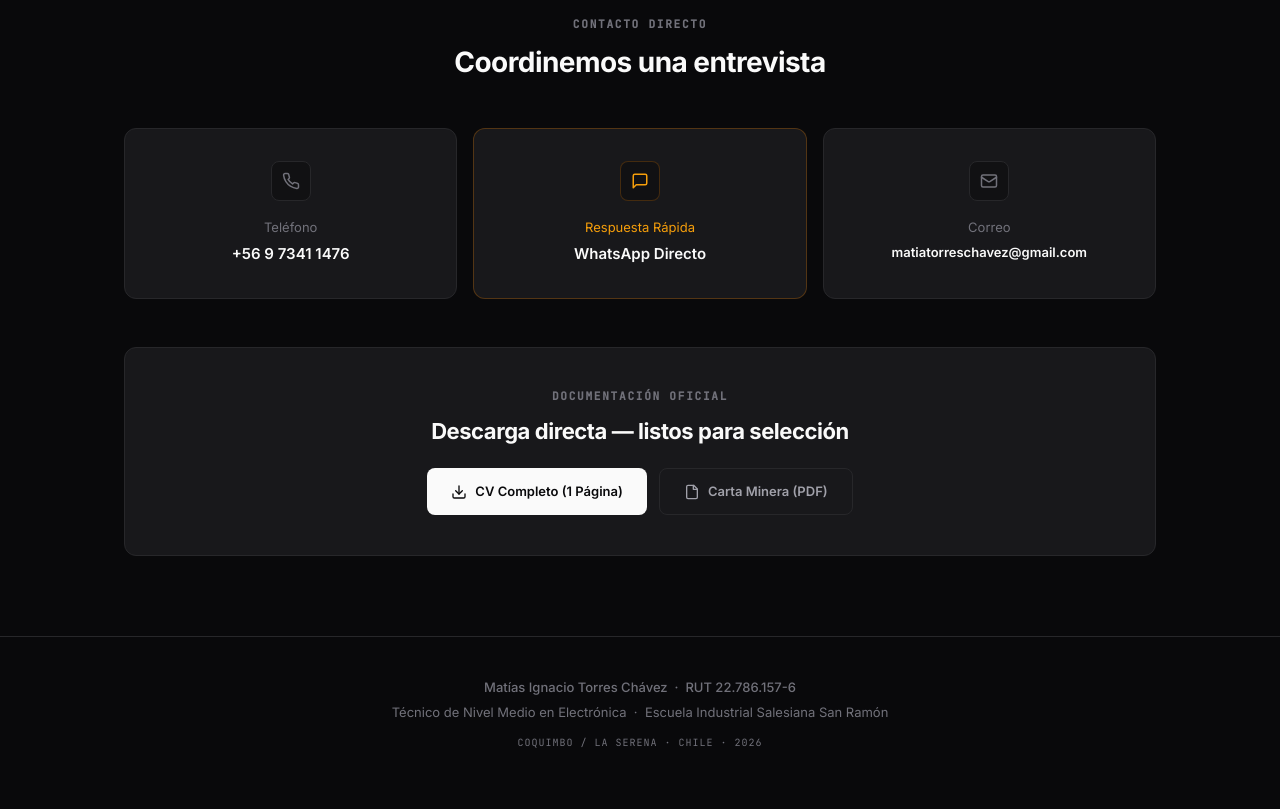
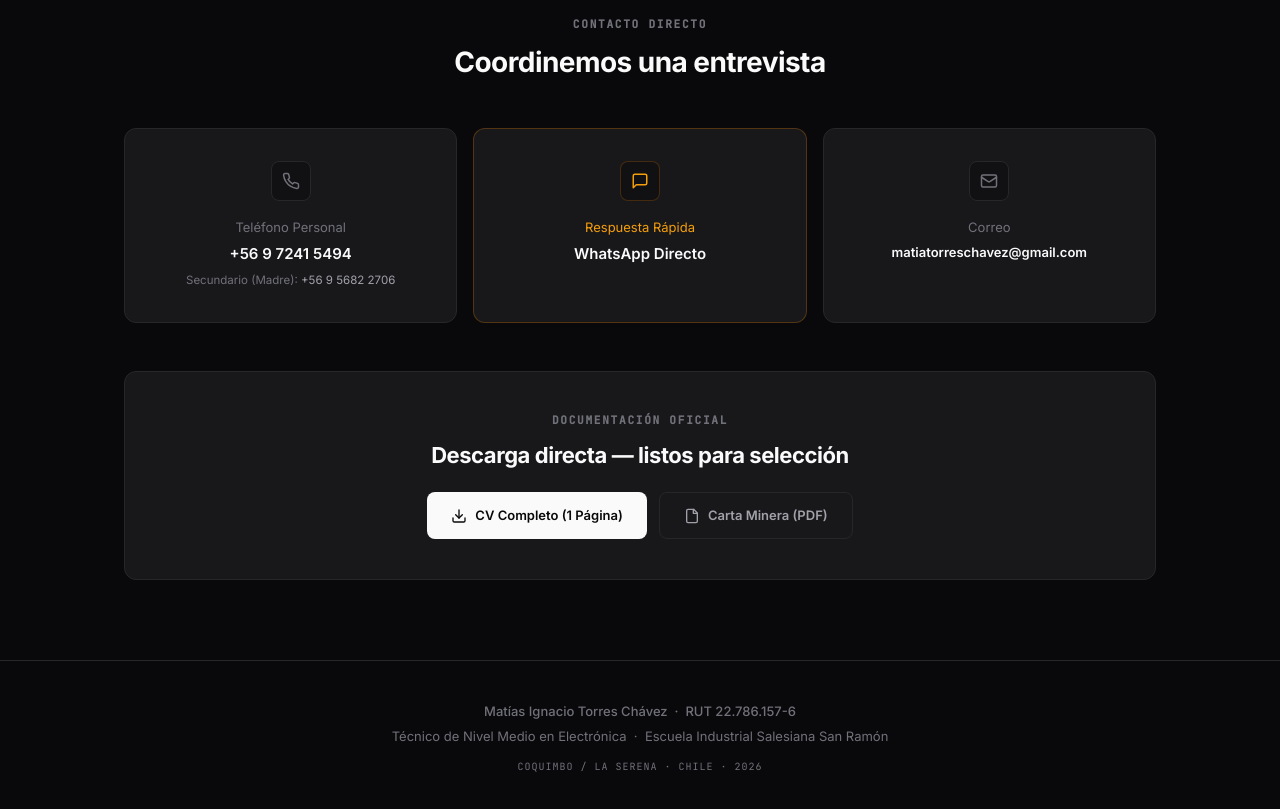
Before and after one commit to matiastorres65/portafolio, a plain HTML site: page index.html in a window 1280 px wide. Shown: the part 5180-5989 px from the top of the page. Drawn offline with Linux system fonts and the light colour scheme.

Commit message:
Actualizar numeros de contacto: personal +56972415494 y madre +56956822706

```diff
--- a/index.html
+++ b/index.html
@@ -377,7 +377,7 @@
           <svg xmlns="http://www.w3.org/2000/svg" width="14" height="14" viewBox="0 0 24 24" fill="none" stroke="currentColor" stroke-width="2" stroke-linecap="round" stroke-linejoin="round"><path d="M21 15v4a2 2 0 0 1-2 2H5a2 2 0 0 1-2-2v-4"/><polyline points="7 10 12 15 17 10"/><line x1="12" y1="15" x2="12" y2="3"/></svg>
           CV
         </a>
-        <a href="https://wa.me/56973411476?text=Hola%20Mat%C3%ADas,%20vi%20tu%20portafolio%20profesional%20y%20me%20gustar%C3%ADa%20coordinar%20una%20entrevista." target="_blank" class="btn btn-accent" style="padding: 0.5rem 1rem; font-size: 0.75rem;">
+        <a href="https://wa.me/56972415494?text=Hola%20Mat%C3%ADas,%20vi%20tu%20portafolio%20profesional%20y%20me%20gustar%C3%ADa%20coordinar%20una%20entrevista." target="_blank" class="btn btn-accent" style="padding: 0.5rem 1rem; font-size: 0.75rem;">
           Contactar
         </a>
         <button class="mobile-toggle" id="menu-btn" aria-label="Menú">
@@ -393,7 +393,7 @@
       <a href="#contacto">Contacto</a>
       <div style="padding-top: 0.75rem; border-top: 1px solid var(--border); margin-top: 0.5rem; display: flex; gap: 0.5rem;">
         <a href="CV_Matias_Torres_Chavez.pdf" download class="btn btn-ghost" style="flex:1; justify-content: center; font-size: 0.75rem; padding: 0.625rem;">Descargar CV</a>
-        <a href="https://wa.me/56973411476" target="_blank" class="btn btn-accent" style="flex:1; justify-content: center; font-size: 0.75rem; padding: 0.625rem;">WhatsApp</a>
+        <a href="https://wa.me/56972415494" target="_blank" class="btn btn-accent" style="flex:1; justify-content: center; font-size: 0.75rem; padding: 0.625rem;">WhatsApp</a>
       </div>
     </div>
   </nav>
@@ -423,7 +423,7 @@
           <svg xmlns="http://www.w3.org/2000/svg" width="16" height="16" viewBox="0 0 24 24" fill="none" stroke="currentColor" stroke-width="2" stroke-linecap="round" stroke-linejoin="round"><path d="M14.5 2H6a2 2 0 0 0-2 2v16a2 2 0 0 0 2 2h12a2 2 0 0 0 2-2V7.5L14.5 2z"/><polyline points="14 2 14 8 20 8"/></svg>
           Carta de Presentación
         </a>
-        <a href="https://wa.me/56973411476?text=Hola%20Mat%C3%ADas,%20vi%20tu%20portafolio%20y%20me%20gustar%C3%ADa%20coordinar%20una%20entrevista." target="_blank" class="btn btn-ghost">
+        <a href="https://wa.me/56972415494?text=Hola%20Mat%C3%ADas,%20vi%20tu%20portafolio%20y%20me%20gustar%C3%ADa%20coordinar%20una%20entrevista." target="_blank" class="btn btn-ghost">
           <svg xmlns="http://www.w3.org/2000/svg" width="16" height="16" viewBox="0 0 24 24" fill="none" stroke="currentColor" stroke-width="2" stroke-linecap="round" stroke-linejoin="round"><path d="M21 15a2 2 0 0 1-2 2H7l-4 4V5a2 2 0 0 1 2-2h14a2 2 0 0 1 2 2z"/></svg>
           WhatsApp
         </a>
@@ -812,15 +812,16 @@
       </div>
 
       <div class="grid-3" style="gap: 1rem; margin-bottom: 3rem;">
-        <a href="tel:+56973411476" class="card contact-card">
+        <div class="card contact-card">
           <div class="contact-icon">
             <svg xmlns="http://www.w3.org/2000/svg" width="18" height="18" viewBox="0 0 24 24" fill="none" stroke="currentColor" stroke-width="2" stroke-linecap="round" stroke-linejoin="round"><path d="M22 16.92v3a2 2 0 0 1-2.18 2 19.79 19.79 0 0 1-8.63-3.07 19.5 19.5 0 0 1-6-6 19.79 19.79 0 0 1-3.07-8.67A2 2 0 0 1 4.11 2h3a2 2 0 0 1 2 1.72 12.84 12.84 0 0 0 .7 2.81 2 2 0 0 1-.45 2.11L8.09 9.91a16 16 0 0 0 6 6l1.27-1.27a2 2 0 0 1 2.11-.45 12.84 12.84 0 0 0 2.81.7A2 2 0 0 1 22 16.92z"/></svg>
           </div>
-          <div class="t-small" style="margin-bottom: 0.25rem;">Teléfono</div>
-          <div class="t-white" style="font-weight: 600; font-size: 0.9375rem;">+56 9 7341 1476</div>
-        </a>
+          <div class="t-small" style="margin-bottom: 0.25rem;">Teléfono Personal</div>
+          <div class="t-white" style="font-weight: 600; font-size: 0.9375rem;"><a href="tel:+56972415494" style="color: inherit; text-decoration: none;">+56 9 7241 5494</a></div>
+          <div class="t-small" style="margin-top: 0.35rem; font-size: 0.72rem; color: var(--text-3);">Secundario (Madre): <a href="tel:+56956822706" style="color: var(--text-2); text-decoration: none;">+56 9 5682 2706</a></div>
+        </div>
 
-        <a href="https://wa.me/56973411476?text=Hola%20Mat%C3%ADas,%20vi%20tu%20portafolio%20y%20me%20gustar%C3%ADa%20coordinar%20una%20entrevista." target="_blank" class="card contact-card" style="border-color: rgba(217, 119, 6, 0.3);">
+        <a href="https://wa.me/56972415494?text=Hola%20Mat%C3%ADas,%20vi%20tu%20portafolio%20y%20me%20gustar%C3%ADa%20coordinar%20una%20entrevista." target="_blank" class="card contact-card" style="border-color: rgba(217, 119, 6, 0.3);">
           <div class="contact-icon" style="border-color: rgba(217, 119, 6, 0.25); color: var(--accent-s);">
             <svg xmlns="http://www.w3.org/2000/svg" width="18" height="18" viewBox="0 0 24 24" fill="none" stroke="currentColor" stroke-width="2" stroke-linecap="round" stroke-linejoin="round"><path d="M21 15a2 2 0 0 1-2 2H7l-4 4V5a2 2 0 0 1 2-2h14a2 2 0 0 1 2 2z"/></svg>
           </div>
```
Also changed, not shown: 2 other files.
